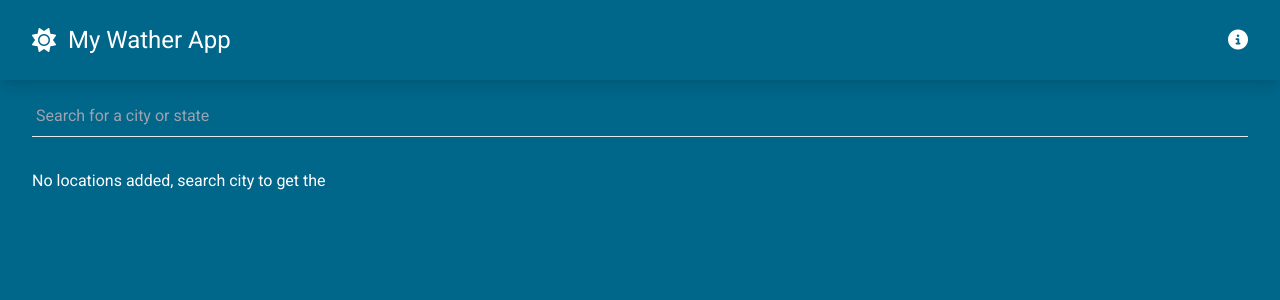
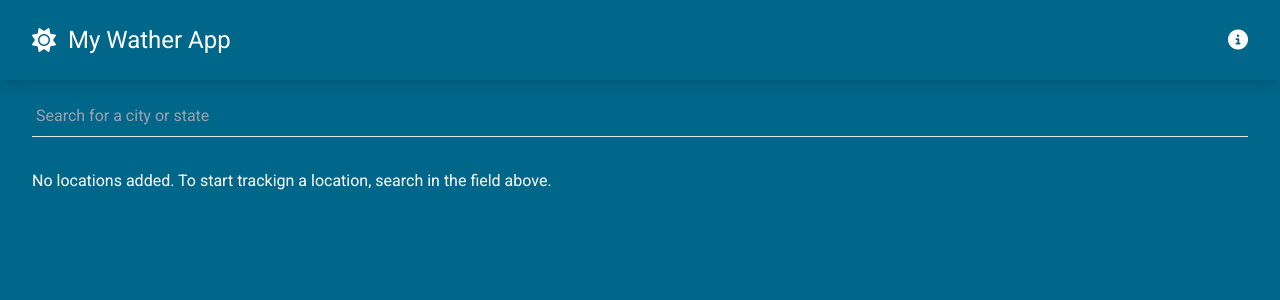
Before and after one commit to AdeCode/weather-app, a Vue app: page / in a window 1280 px wide. Shown: the top 300 px of the page. Built offline with nearby package versions, Linux system fonts and the light colour scheme.

Commit message:
update search infromation

```diff
--- a/src/components/CityList.vue
+++ b/src/components/CityList.vue
@@ -4,7 +4,7 @@
   </div>
 
   <p v-if="savedCities.length === 0">
-    No locations added, search city to get the
+    No locations added. To start trackign a location, search in the field above.
     </p>
 </template>
 
```
